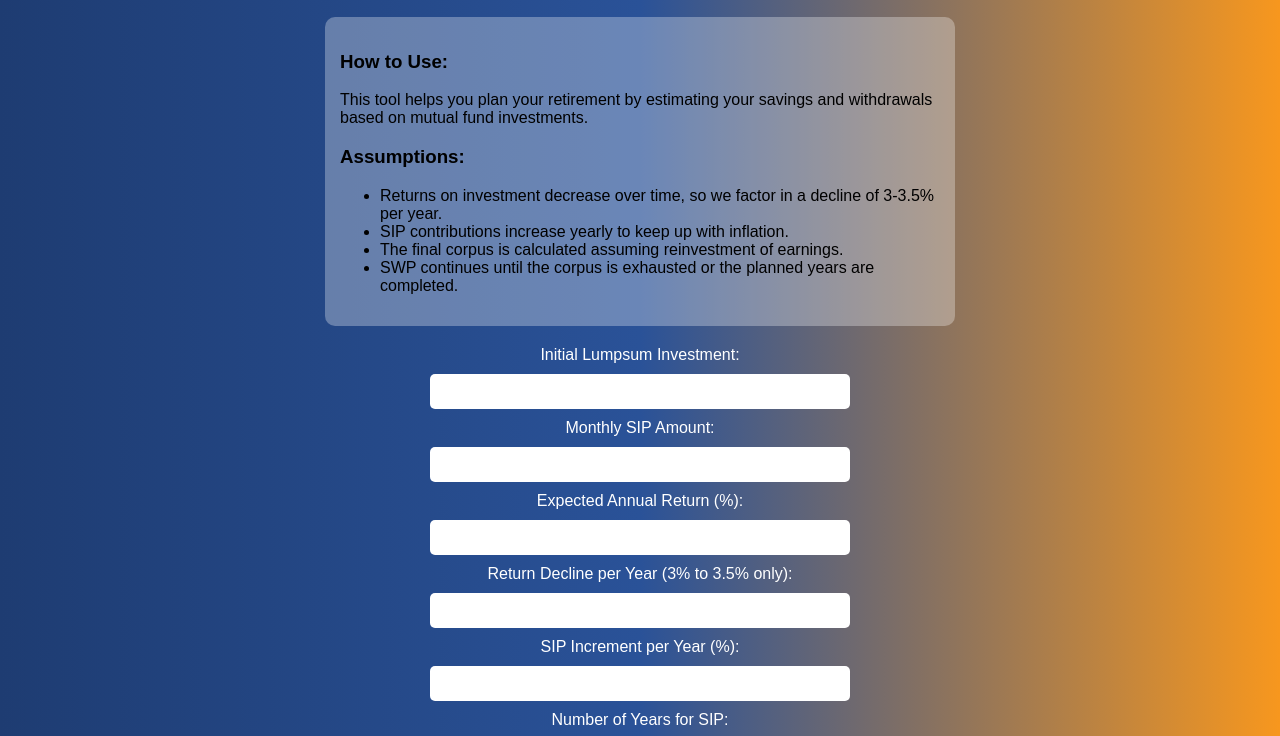
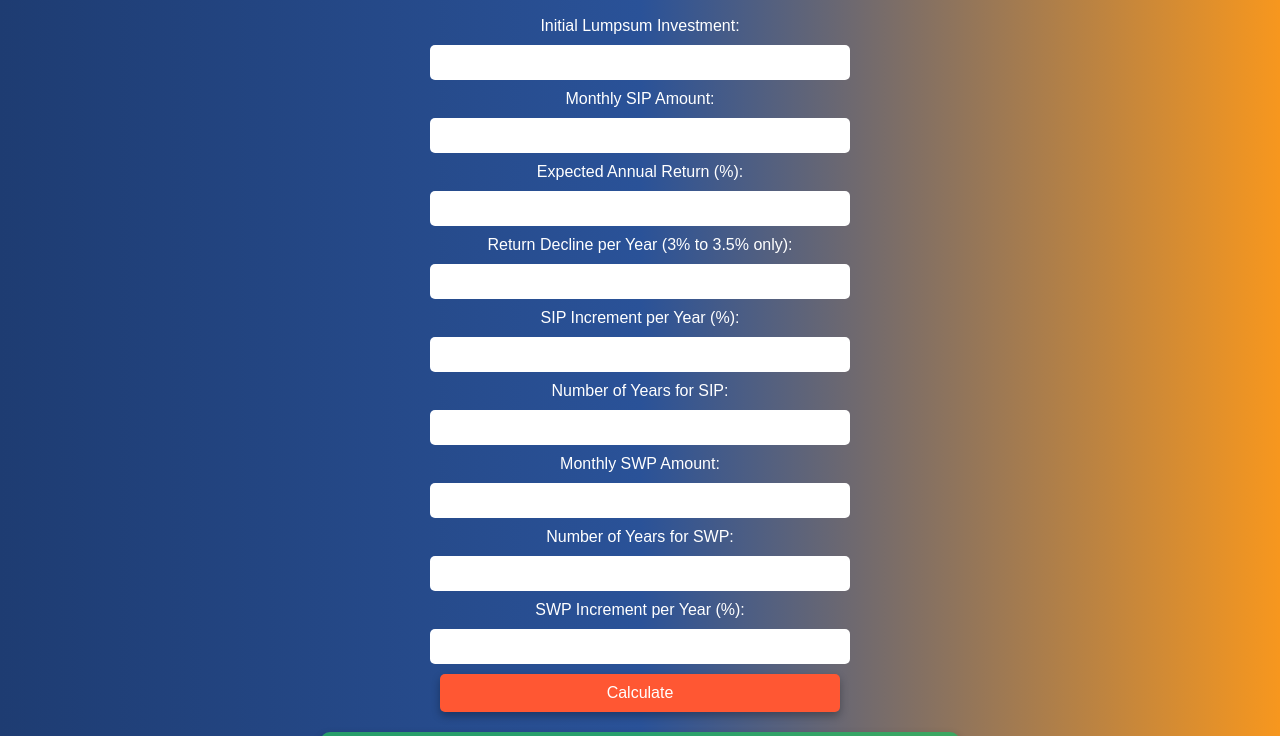
Before and after one commit to kalagapavankishore/SIP-SWP-Calculator, a plain HTML site: page index.html in a window 1280 px wide. Shown: the part 51-787 px from the top of the page. Drawn offline with Linux system fonts and the light colour scheme.

Commit message:
Update index.html

```diff
--- a/index.html
+++ b/index.html
@@ -45,32 +45,10 @@
             font-weight: bold;
             color: black;
         }
-        .instructions {
-            background: rgba(255, 255, 255, 0.3);
-            padding: 15px;
-            border-radius: 10px;
-            width: 80%;
-            max-width: 600px;
-            margin: 20px auto;
-            text-align: left;
-            color: black;
-        }
     </style>
 </head>
 <body>
     <h2>Kishore's Mutual Fund Retirement Planner</h2>
-
-    <div class="instructions">
-        <h3>How to Use:</h3>
-        <p>This tool helps you plan your retirement by estimating your savings and withdrawals based on mutual fund investments.</p>
-        <h3>Assumptions:</h3>
-        <ul>
-            <li>Returns on investment decrease over time, so we factor in a decline of 3-3.5% per year.</li>
-            <li>SIP contributions increase yearly to keep up with inflation.</li>
-            <li>The final corpus is calculated assuming reinvestment of earnings.</li>
-            <li>SWP continues until the corpus is exhausted or the planned years are completed.</li>
-        </ul>
-    </div>
 
     <label>Initial Lumpsum Investment:</label>
     <input type="number" id="initial_lumpsum">
@@ -119,18 +97,22 @@
             let declineRate = returnDecline / 100;
             let sipGrowth = sipIncrement / 100;
             let swpGrowth = swpIncrement / 100;
+            let totalInvested = 0;
 
             for (let year = 1; year <= sipYears; year++) {
                 for (let month = 0; month < 12; month++) {
                     corpus *= (1 + monthlyReturn);
                     corpus += monthlySIP;
+                    totalInvested += monthlySIP;
                 }
                 expectedReturn *= (1 - declineRate);
                 monthlyReturn = (expectedReturn / 100) / 12;
                 monthlySIP *= (1 + sipGrowth);
             }
 
-            let resultText = `Corpus built after ${sipYears} years: ₹${(corpus / 10000000).toFixed(2)} crores\n`;
+            let resultText = `Total Money Invested in SIP: ₹${(totalInvested / 10000000).toFixed(2)} crores\n`;
+            resultText += `Corpus built after ${sipYears} years: ₹${(corpus / 10000000).toFixed(2)} crores\n`;
+
             let monthsSurvived = 0;
             monthlyReturn = (expectedReturn / 100) / 12;
 
```
